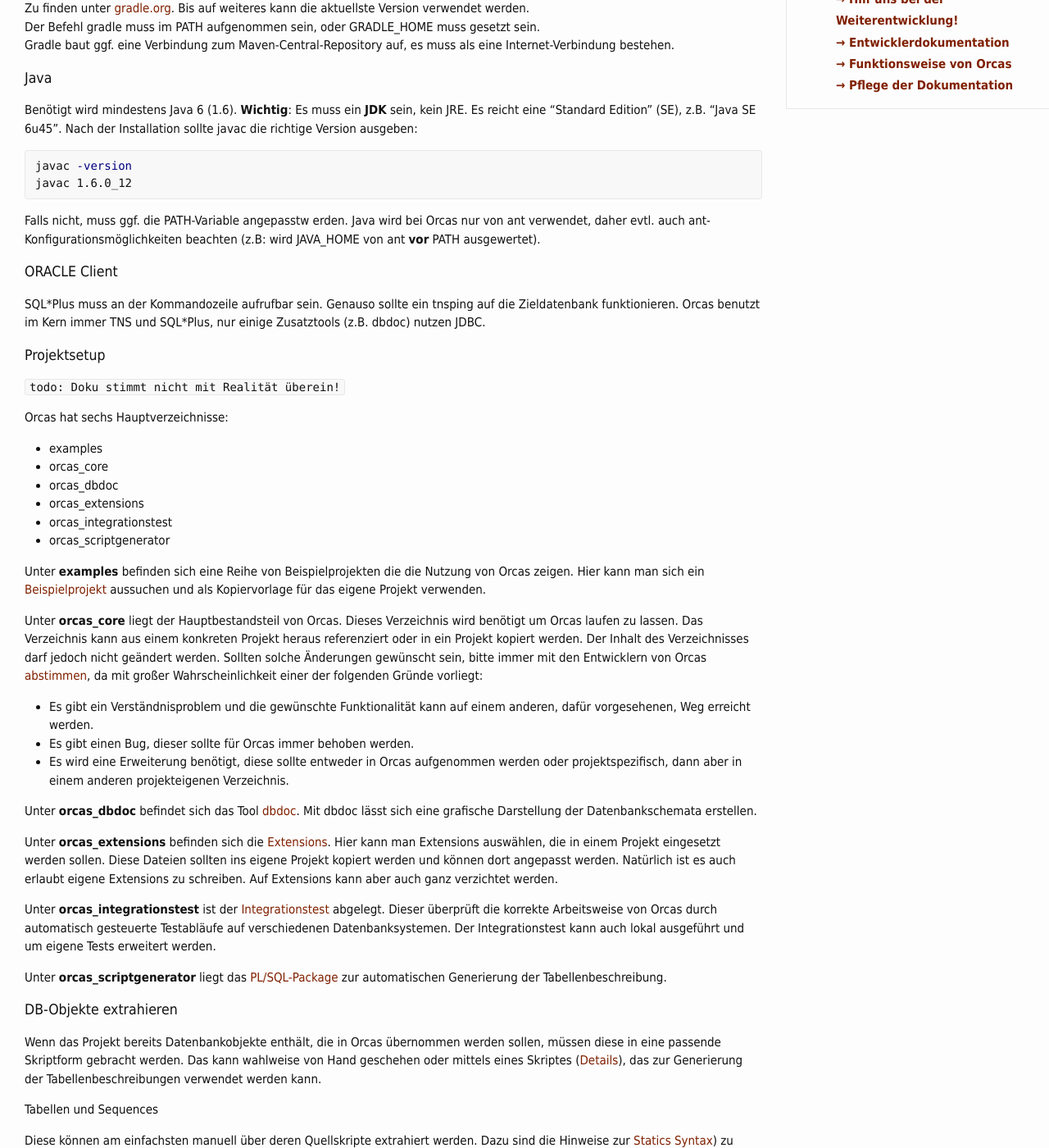
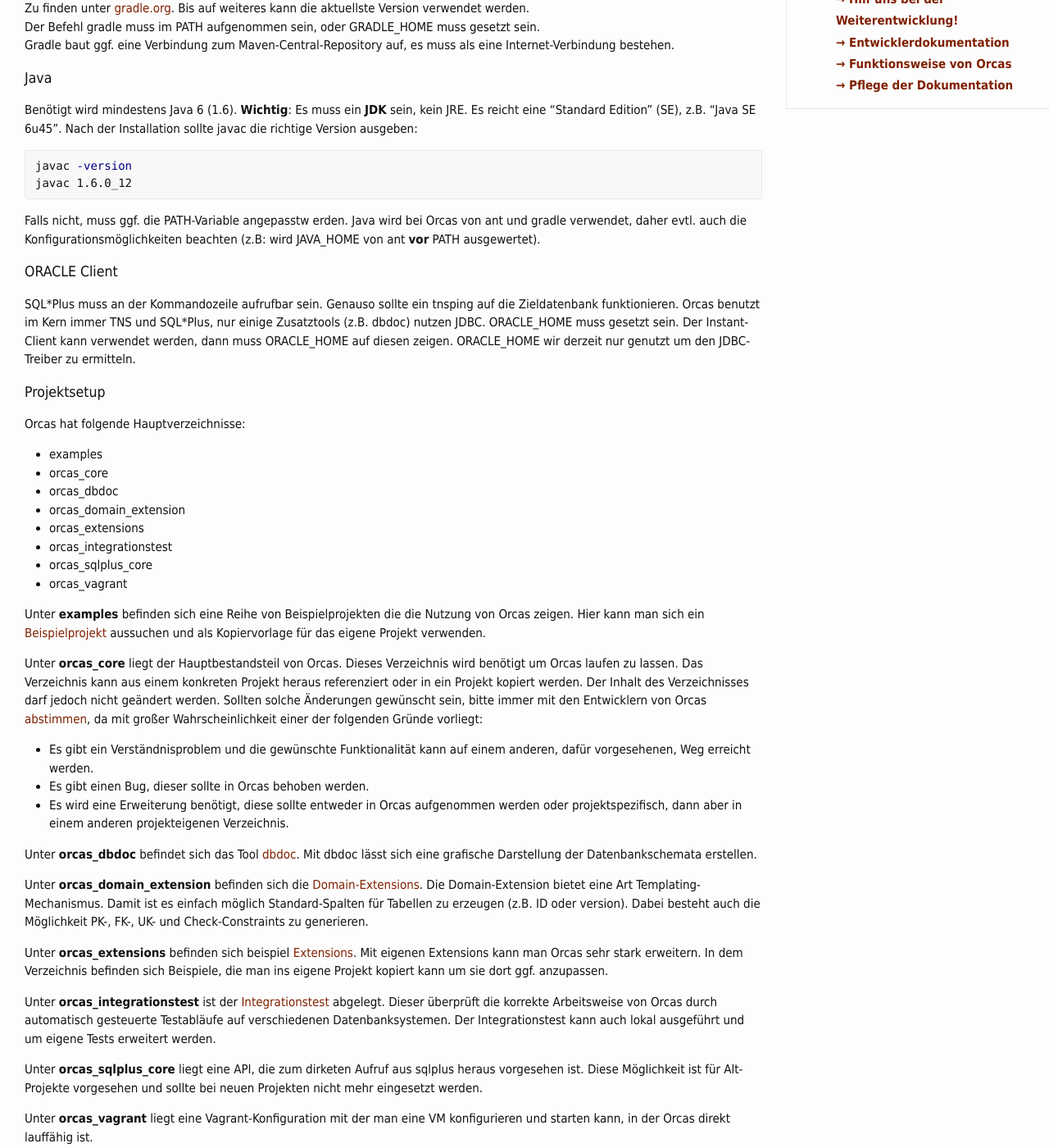
Before and after one commit to opitzconsulting/orcas, a Jekyll site: the page built from _docs/getting-started.md, in a window 1280 px wide and 1400 px high, scrolled down 674 px. Shown: the whole window at 82% size. Built offline with Jekyll 4.4.1, drawn with Linux system fonts in a browser that asks for light colours.

Commit message:
dokumentation

```diff
--- a/_docs/getting-started.md
+++ b/_docs/getting-started.md
@@ -40,40 +40,47 @@
 javac -version
 javac 1.6.0_12
 {% endhighlight %}
-Falls nicht, muss ggf. die PATH-Variable angepasstw erden. Java wird bei Orcas nur von ant verwendet, daher evtl. auch ant-Konfigurationsmöglichkeiten beachten (z.B: wird JAVA_HOME von ant **vor** PATH ausgewertet).
+Falls nicht, muss ggf. die PATH-Variable angepasstw erden. Java wird bei Orcas von ant und gradle verwendet, daher evtl. auch die Konfigurationsmöglichkeiten beachten (z.B: wird JAVA_HOME von ant **vor** PATH ausgewertet).
 
 ###ORACLE Client
 
 SQL\*Plus muss an der Kommandozeile aufrufbar sein. Genauso sollte ein tnsping auf die Zieldatenbank funktionieren. Orcas benutzt im Kern immer TNS und SQL\*Plus, nur einige Zusatztools (z.B. dbdoc) nutzen JDBC.
+ORACLE_HOME muss gesetzt sein.
+Der Instant-Client kann verwendet werden, dann muss ORACLE_HOME auf diesen zeigen.
+ORACLE_HOME wir derzeit nur genutzt um den JDBC-Treiber zu ermitteln.
 
 ###Projektsetup
 
-``todo: Doku stimmt nicht mit Realität überein!``
-
-Orcas hat sechs Hauptverzeichnisse:
+Orcas hat folgende Hauptverzeichnisse:
 
 - examples
 - orcas_core
 - orcas_dbdoc
+- orcas_domain_extension
 - orcas_extensions
 - orcas_integrationstest
-- orcas_scriptgenerator
+- orcas_sqlplus_core
+- orcas_vagrant
 
 Unter **examples** befinden sich eine Reihe von Beispielprojekten die die Nutzung von Orcas zeigen. Hier kann man sich ein [Beispielprojekt]({{site.baseurl}}/docs/examples/) aussuchen und als Kopiervorlage für das eigene Projekt verwenden.
 
 Unter **orcas_core** liegt der Hauptbestandsteil von Orcas. Dieses Verzeichnis wird benötigt um Orcas laufen zu lassen. Das Verzeichnis kann aus einem konkreten Projekt heraus referenziert oder in ein Projekt kopiert werden. Der Inhalt des Verzeichnisses darf jedoch nicht geändert werden. Sollten solche Änderungen gewünscht sein, bitte immer mit den Entwicklern von Orcas [abstimmen](https://github.com/opitzconsulting/orcas/issues), da mit großer Wahrscheinlichkeit einer der folgenden Gründe vorliegt:
 
 - Es gibt ein Verständnisproblem und die gewünschte Funktionalität kann auf einem anderen, dafür vorgesehenen, Weg erreicht werden.
-- Es gibt einen Bug, dieser sollte für Orcas immer behoben werden.
+- Es gibt einen Bug, dieser sollte in Orcas behoben werden.
 - Es wird eine Erweiterung benötigt, diese sollte entweder in Orcas aufgenommen werden oder projektspezifisch, dann aber in einem anderen projekteigenen Verzeichnis.
 
 Unter **orcas_dbdoc** befindet sich das Tool [dbdoc]({{site.baseurl}}/docs/dbdoc/). Mit dbdoc lässt sich eine grafische Darstellung der Datenbankschemata erstellen.
 
-Unter **orcas_extensions** befinden sich die [Extensions]({{site.baseurl}}/docs/extensions/). Hier kann man Extensions auswählen, die in einem Projekt eingesetzt werden sollen. Diese Dateien sollten ins eigene Projekt kopiert werden und können dort angepasst werden. Natürlich ist es auch erlaubt eigene Extensions zu schreiben. Auf Extensions kann aber auch ganz verzichtet werden.
+Unter **orcas_domain_extension** befinden sich die [Domain-Extensions]({{site.baseurl}}/docs/extensions/). Die Domain-Extension bietet eine Art Templating-Mechanismus. Damit ist es einfach möglich Standard-Spalten für Tabellen zu erzeugen (z.B. ID oder version). Dabei besteht auch die Möglichkeit PK-, FK-, UK- und Check-Constraints zu generieren.
+
+Unter **orcas_extensions** befinden sich beispiel [Extensions]({{site.baseurl}}/docs/extensions/). Mit eigenen Extensions kann man Orcas sehr stark erweitern. In dem Verzeichnis befinden sich Beispiele, die man ins eigene Projekt kopiert kann um sie dort ggf. anzupassen.
 
 Unter **orcas_integrationstest** ist der [Integrationstest]({{site.baseurl}}/docs/integration-tests/) abgelegt. Dieser überprüft die korrekte Arbeitsweise von Orcas durch automatisch gesteuerte Testabläufe auf verschiedenen Datenbanksystemen. Der Integrationstest kann auch lokal ausgeführt und um eigene Tests erweitert werden.
 
-Unter **orcas_scriptgenerator** liegt das [PL/SQL-Package]({{site.baseurl}}/docs/generate-scripts/) zur automatischen Generierung der Tabellenbeschreibung.
+Unter **orcas_sqlplus_core** liegt eine API, die zum dirketen Aufruf aus sqlplus heraus vorgesehen ist. Diese Möglichkeit ist für Alt-Projekte vorgesehen und sollte bei neuen Projekten nicht mehr eingesetzt werden.
+
+Unter **orcas_vagrant** liegt eine Vagrant-Konfiguration mit der man eine VM konfigurieren und starten kann, in der Orcas direkt lauffähig ist.
 
 ###DB-Objekte extrahieren
 
```
